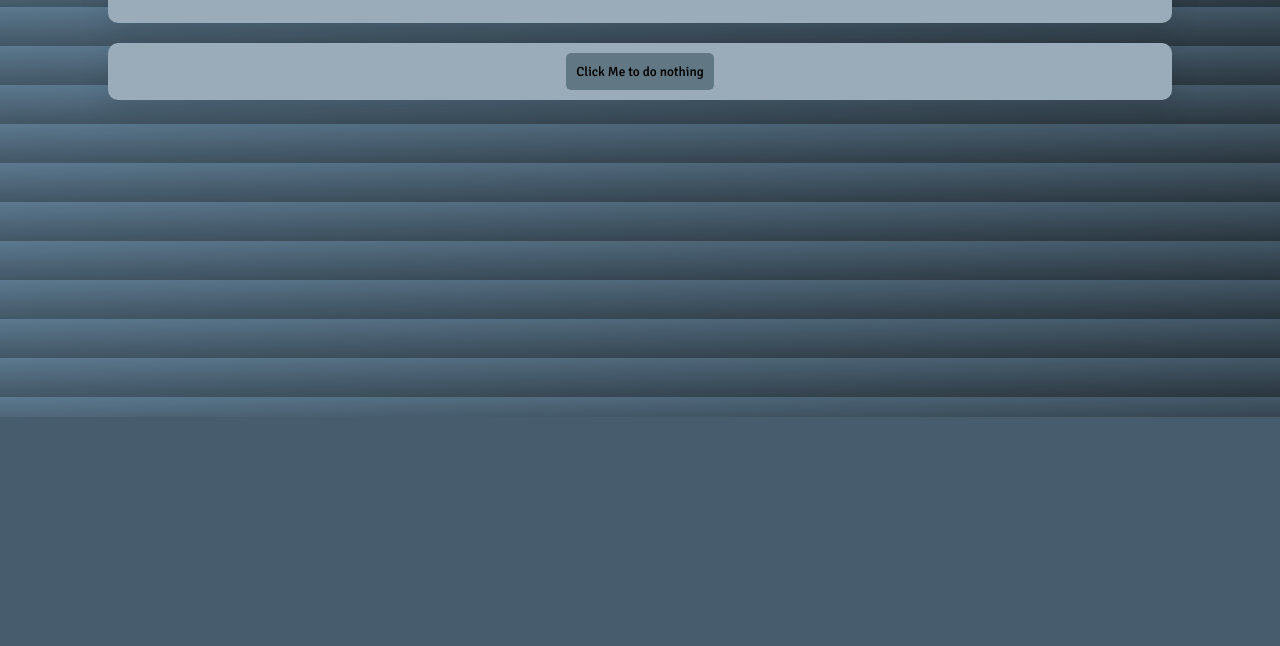
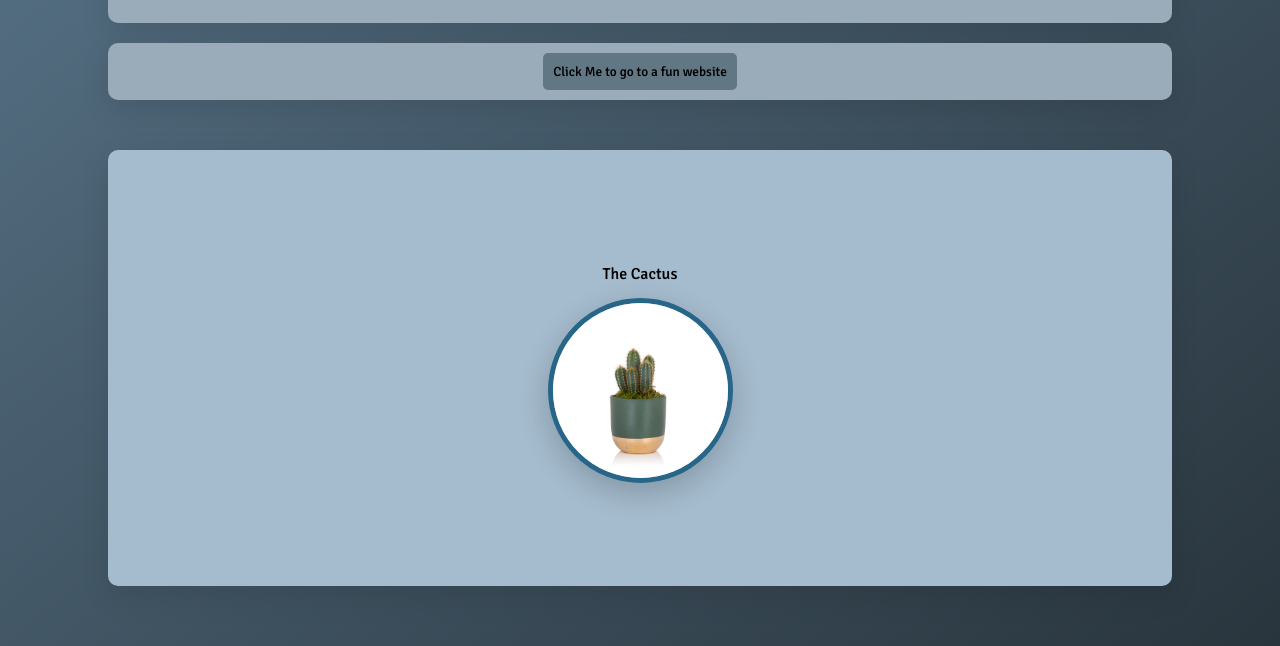
Before and after one commit to oliverbarnes1/repo-test, a plain HTML site: page index.html in a window 1280 px wide. Shown: the part 383-1029 px from the top of the page. Before the commit the page ends 800 px from the top, so only its background shows below. Drawn offline with Linux system fonts and the light colour scheme; a web font is replaced by a local one.

Commit message:
added cactus

```diff
--- a/index.html
+++ b/index.html
@@ -47,10 +47,15 @@
       </div>
       <div class="full-card">
         <a href="https://chrismckenzie.com/">
-          <button class="button" type="button">Click Me to do nothing</button>
+          <button class="button" type="button">Click Me to go to a fun website</button>
         </a>
       </div>
-
+      <div class="compare-plants">
+        <p>The Cactus</p>
+        <a href="https://wackswickedplants.co.uk/">
+          <img class="circle" class="cac" src="images/cactus.png" alt="cactus photo" width="175">
+        </a>
+      </div>
     </div>
   </body>
 
--- a/style.css
+++ b/style.css
@@ -7,7 +7,7 @@
 }
 
 body {
-  height: 10px;
+  height: 1000px;
   background-color: #475D6E; /* For browsers that do not support gradients */
   background-image: linear-gradient(to bottom right, #5c798f, #29353d);
   line-height: 100%;
@@ -80,3 +80,23 @@ i {
   opacity: 0.8;
   box-shadow: 0px 10px 30px rgb(0 0 0 / 20%);
 }
+
+.compare-plants {
+  background-color: #a5bcce;
+  padding: 100px;
+  box-shadow: 0px 10px 30px rgb(0 0 0 / 10%);
+  border-radius: 10px;
+  margin: 50px 100px;
+  text-align: center;
+}
+
+.circle:hover {
+  opacity: 0.7;
+  box-shadow: 0px 10px 30px rgb(0 0 0 / 20%);
+}
+
+.circle {
+  border-radius: 50%;
+  border: 5px solid #276688;
+  box-shadow: 0px 10px 30px rgb(0 0 0 / 20%);
+}
```
Also changed, not shown: images/cactus.png (added).
